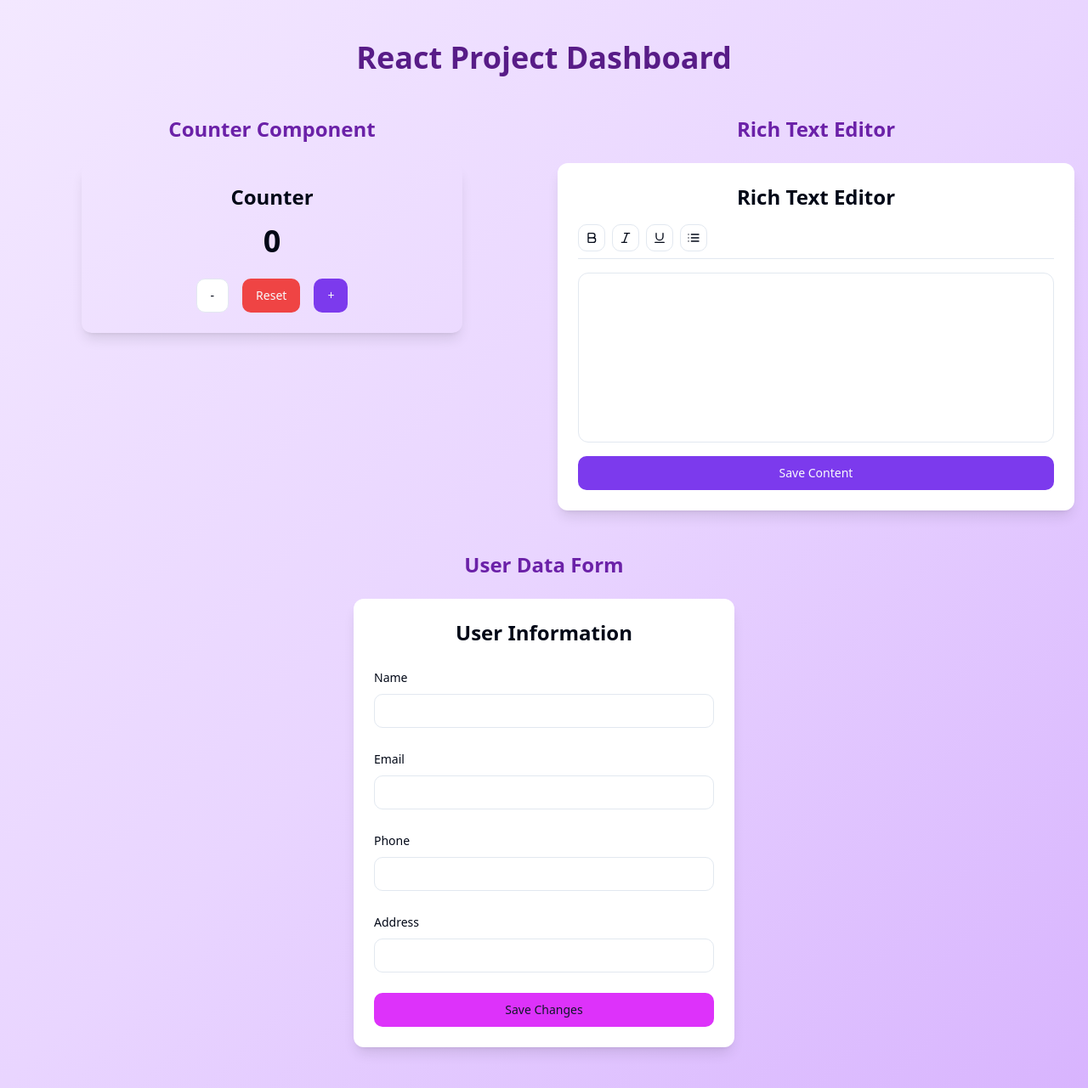
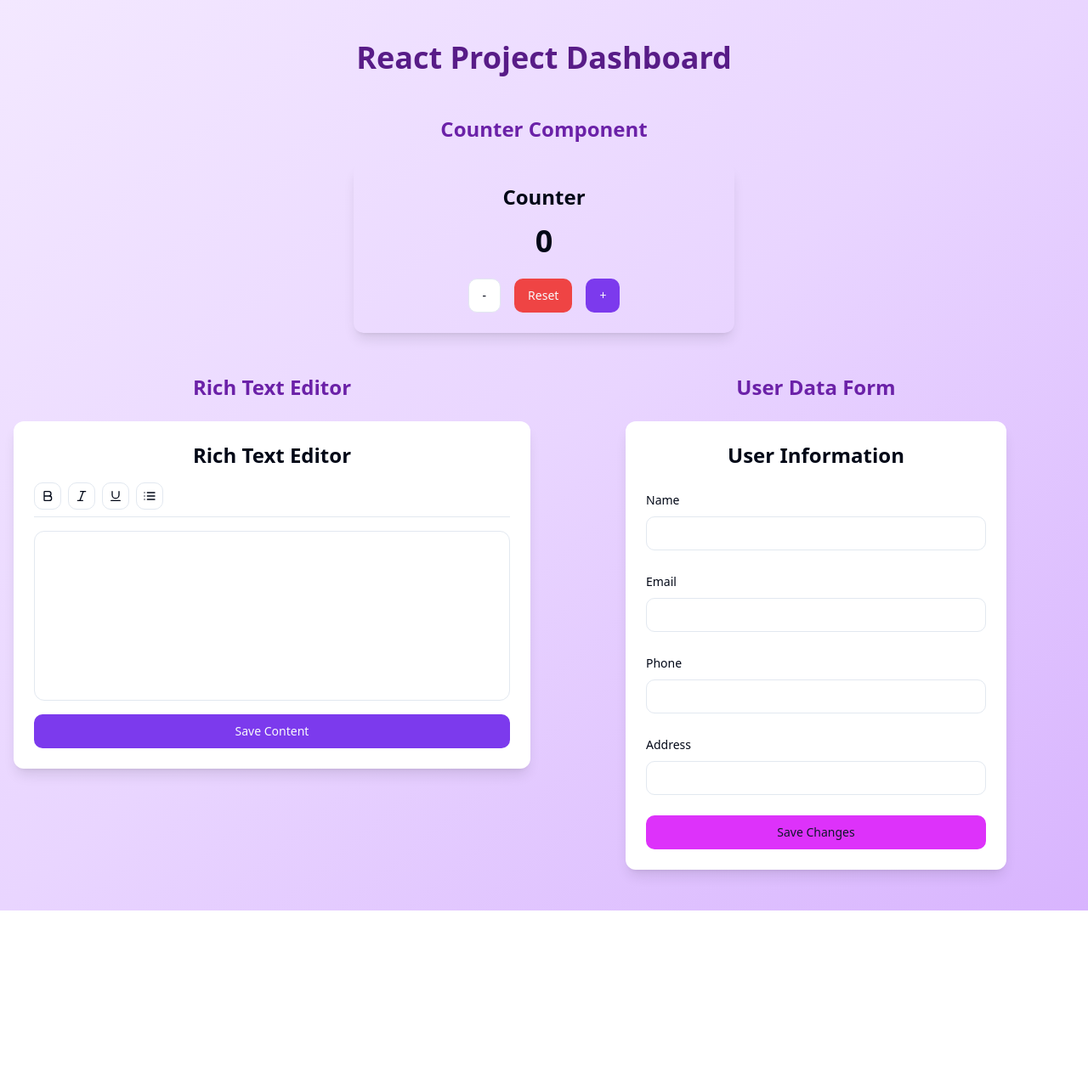
Before and after one commit to Yashwanth023/React_counter_assignment, a React (Vite) app: page / in a window 1280 px wide. Shown: the whole page at 85% size. After the commit the page ends 1072 px from the top, so only its background shows below. Built offline with nearby package versions, Linux system fonts and the light colour scheme.

Commit message:
Rearrange component layout
Updated the layout of the main page to display the Counter component centered in the first row, while placing the Rich Text Editor and User Data Form components side by side in the second row.
[skip gpt_engineer]

```diff
--- a/src/pages/Index.tsx
+++ b/src/pages/Index.tsx
@@ -10,22 +10,26 @@ const Index = () => {
           React Project Dashboard
         </h1>
 
-        <div className="grid grid-cols-1 md:grid-cols-2 gap-8 animate-scale-in">
+        {/* First Row - Counter */}
+        <div className="max-w-xl mx-auto animate-scale-in">
           <section className="space-y-6 hover:scale-105 transition-transform duration-300">
             <h2 className="text-2xl font-semibold text-center text-purple-800">Counter Component</h2>
             <Counter />
           </section>
+        </div>
 
+        {/* Second Row - Editor and Form */}
+        <div className="grid grid-cols-1 md:grid-cols-2 gap-8 mt-12 animate-scale-in">
           <section className="space-y-6 hover:scale-105 transition-transform duration-300">
             <h2 className="text-2xl font-semibold text-center text-purple-800">Rich Text Editor</h2>
             <RichTextEditor />
           </section>
+
+          <section className="space-y-6 hover:scale-105 transition-transform duration-300">
+            <h2 className="text-2xl font-semibold text-center text-purple-800">User Data Form</h2>
+            <UserForm />
+          </section>
         </div>
-
-        <section className="space-y-6 mt-12 animate-fade-in hover:scale-105 transition-transform duration-300">
-          <h2 className="text-2xl font-semibold text-center text-purple-800">User Data Form</h2>
-          <UserForm />
-        </section>
       </div>
     </div>
   );
```
